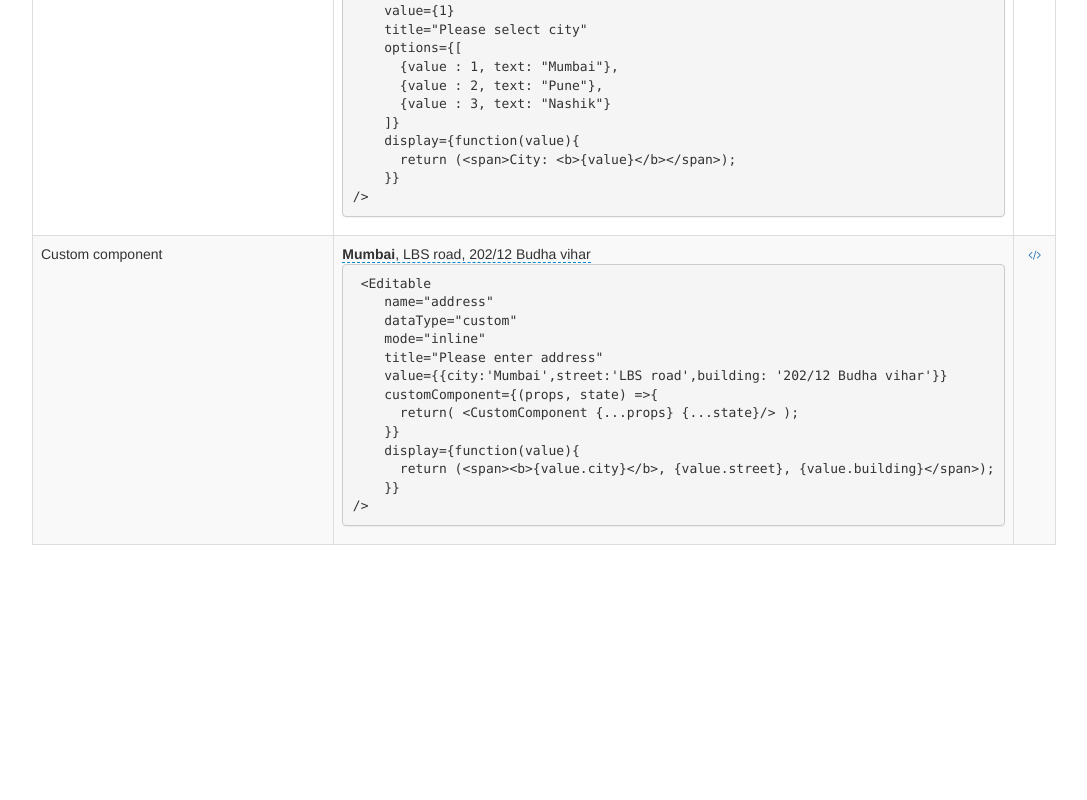
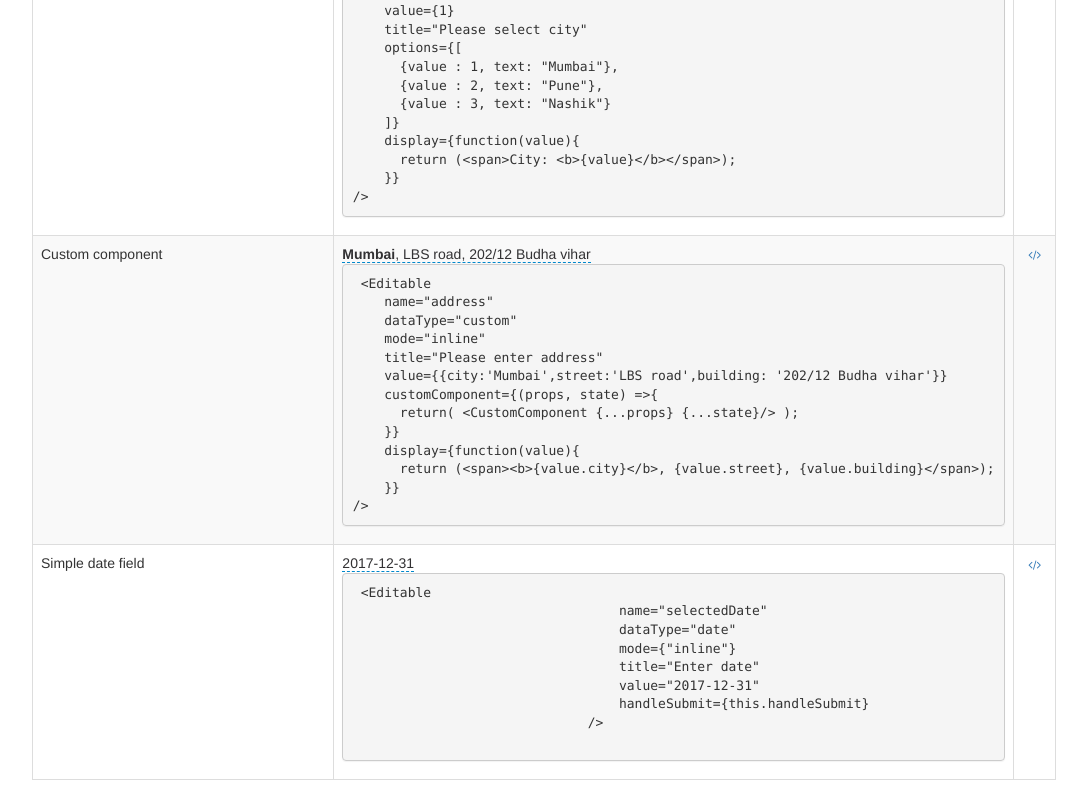
Before and after one commit to ni3galave/react-x-editable, a React app: page / in a window 1280 px wide. Shown: the part 2894-3694 px from the top of the page, without its empty margins (96-1183 px from the left). Before the commit the page ends 3459 px from the top, so only its background shows below. Built offline with nearby package versions, Linux system fonts and the light colour scheme.

Commit message:
added date control and radioButtons WIP

```diff
--- a/examples/App.jsx
+++ b/examples/App.jsx
@@ -23,6 +23,7 @@ export default class App extends Component {
       simpleSelectCustomDispInline : false,
       simpleCheckboxlistInline : false,
       customComponentInline : false,
+      dateElementInLine : false,
       showAll : false
     }
 
@@ -44,6 +45,9 @@ export default class App extends Component {
                   console.log("Entered Text: " + target.value)
                   break;
               case "checklist":
+                  console.log("Checked Value: " + target.value)
+                  break;
+              case "date":
                   console.log("Checked Value: " + target.value)
                   break;
           }
@@ -81,6 +85,7 @@ export default class App extends Component {
                       simpleSelectCustomDispInline : !showAll,
                       simpleCheckboxlistInline : !showAll,
                       customComponentInline : !showAll,
+                      dateElementInLine : !showAll,
                       showAll : !showAll,
                     })
                   }
@@ -514,6 +519,75 @@ export default class App extends Component {
                            </Button>
                         </td>
                   </tr>
+
+
+                  <tr>
+                      <td width="35%">Simple date field</td>
+                      <td width="65%">
+                          <Editable
+                              name="selectedDate"
+                              dataType="date"
+                              mode={"inline"}
+                              title="Enter date"
+                              value="2017-12-31"
+                              handleSubmit={this.handleSubmit}
+                          />
+                          <Panel collapsible expanded={this.state.dateElementInLine} >
+                              <pre> {`<Editable
+                                  name="selectedDate"
+                                  dataType="date"
+                                  mode={"inline"}
+                                  title="Enter date"
+                                  value="2017-12-31"
+                                  handleSubmit={this.handleSubmit}
+                              />
+                              `}</pre>
+                          </Panel>
+                      </td>
+                      <td width="65%">
+                          <Button bsStyle="link" bsSize="xsmall" onClick={ ()=> this.setState({ dateElementInLine: !this.state.dateElementInLine })}>
+                              <i className="fa fa-code" title="show/hide code"></i>
+                          </Button>
+                      </td>
+                  </tr>
+
+
+{/*
+                  <tr>
+                      <td width="35%">Radio Buttons</td>
+                      <td width="65%">
+                          <Editable
+                              name="radio"
+                              dataType="radio"
+                              title="Please select Yes / No"
+                              mode={"inline"}
+                              optionsInline={false}
+                              value="Yes"
+                              options={[
+                                  {value : 1, text: "Yes"},
+                                  {value : 0, text: "No"}
+                              ]}
+                              handleSubmit={this.handleSubmit}
+                          />
+                          <Panel collapsible expanded={this.state.simpleTextFieldInline} >
+                                        <pre> {`<Editable
+    name="username"
+    dataType="text"
+    mode={"inline"}
+    title="Enter username"
+    value="ni3galave"
+/>`}</pre>
+
+                          </Panel>
+                      </td>
+                      <td width="65%">
+                          <Button bsStyle="link" bsSize="xsmall" onClick={ ()=> this.setState({ simpleTextFieldInline: !this.state.simpleTextFieldInline })}>
+                              <i className="fa fa-code" title="show/hide code"></i>
+                          </Button>
+                      </td>
+                  </tr>
+*/}
+
               </tbody>
           </table>
       </div>
--- /dev/null
+++ b/libs/js/Date.jsx
@@ -0,0 +1,53 @@
+import React, {Component} from 'react';
+import {
+  FormGroup,
+  FormControl,
+  HelpBlock
+} from 'react-bootstrap';
+export default class Text extends Component {
+  constructor(props){
+    super(props);
+    this.state = {
+      value : props.value,
+    };
+  }
+  getValue = () =>{
+    return this.state.value;
+  }
+  setValue = (e) =>{
+    this.setState({ value: e.target.value });
+    this.props.setValueToAnchor(e.target.value, e);
+  }
+  onBlur(e){
+    if( !this.props.showButtons ){
+      this.setValue(e);
+      this.props.onSubmit();
+    }
+  }
+  handleKeyDown(target) {
+    if(target.keyCode == 13){
+      this.setValue(target);
+      this.props.onSubmit();
+    }else if(target.keyCode == 27){
+      this.props.setEditable(false)
+    }
+  }
+  render(){
+    return (
+      <FormGroup controlId="formBasicText" validationState={this.props.validation.type} key={"FormGroup"+this.props.name}>
+        <FormControl
+          key={"form-control"+this.props.name}
+          type="date"
+          placeholder="Select text"
+          bsSize="sm"
+          value={this.state.value || ''}
+          onChange={this.setValue.bind(this)}
+          onBlur={this.onBlur.bind(this)}
+          onKeyDown={this.handleKeyDown.bind(this)}
+        />
+        <HelpBlock key={"HelpBlock"+this.props.name}>{this.props.validation.msg}</HelpBlock>
+      </FormGroup>
+
+    );
+  }
+}
--- a/libs/js/Editable.jsx
+++ b/libs/js/Editable.jsx
@@ -16,7 +16,8 @@ import Text from './Text';
 import Textarea from './Textarea';
 import Select from './Select';
 import Checklist from './Checklist';
-
+import Date from './Date';
+//import Radio from './Radio';
 
 export default class Editable extends Component {
   constructor(props){
@@ -180,6 +181,12 @@ export default class Editable extends Component {
         case 'checklist':
           content.push(<Checklist {...componetProps} {...this.state} />);
           break;
+        case 'date':
+          content.push(<Date {...componetProps} {...this.state} />);
+          break;
+        // case 'radio':
+        //   content.push(<Radio {...componetProps} {...this.state} />);
+        //   break;
         case 'custom':
           const customComponentContent = this.state.customComponent(componetProps, this.state)
           content.push(customComponentContent);
--- /dev/null
+++ b/libs/js/Radio.jsx
@@ -0,0 +1,70 @@
+import React, {Component} from 'react';
+import {
+  FormGroup,
+  Radio
+} from 'react-bootstrap';
+import _ from 'lodash';
+export default class Checklist extends Component {
+  constructor(props){
+    super(props);
+    this.state = {
+      value : this.setInitialVal(),
+      options : props.options
+    };
+  }
+  setInitialVal = () => {
+    const values = this.props.value ? this.props.value : [];
+    return _.map(values, (val) => {
+      return _.find(this.props.options, {'text' : val});
+    })
+  }
+  getValue = (text) =>{
+    const {value} = this.state;
+    const isOptionFound = _.find(value, {'text' : text})
+    return isOptionFound ? true : false;
+  }
+  setValue = (e) =>{
+    const values = _.clone(this.state.value);
+    if(e.target.checked){
+      values.push({'text' :e.target.name, 'value' : e.target.value});
+    }else {
+      const existingVal = _.find(values, (obj) => {
+        if(obj.value == e.target.value) return obj;
+      });
+      values.splice(_.indexOf(values, existingVal),1);
+    }
+    this.setState({ value : values});
+    const texts = _.map(values, (val) => { return val.text})
+    this.props.setValueToAnchor(texts, e);
+
+  }
+  onBlur(e){
+    if( !this.props.showButtons ){
+      this.props.onSubmit();
+    }
+  }
+  getOptions(){
+    const options = this.props.options.map( option =>
+      ( <Radio
+          name={option.text}
+          key={option.value}
+          value={option.value}
+          checked={this.getValue(option.text)}
+          onChange={this.setValue.bind(this)}
+          onBlur={this.onBlur.bind(this)}
+          inline={this.props.optionsInline}
+          >
+          {option.text}
+        </Radio>
+      )
+    );
+    return options;
+  }
+  render(){
+    return (
+      <FormGroup controlId="formChecklist" validationState={this.props.validation.type} key={"FormGroup"+this.props.name}>
+       {this.getOptions()}
+     </FormGroup>
+    )
+  }
+}
```
